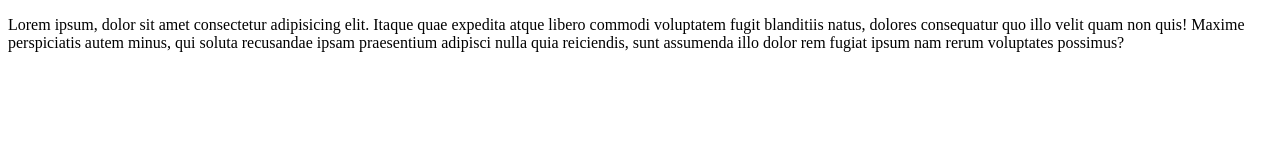
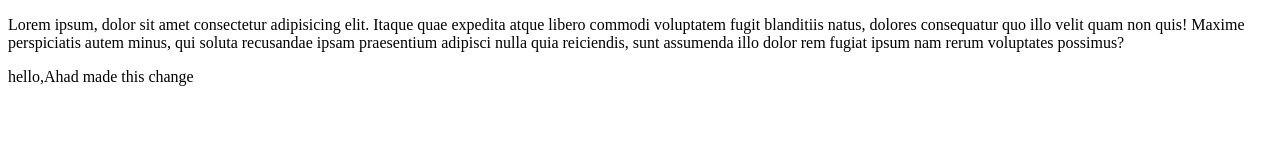
Before and after one commit to arammohd786/NewDemoRepo, a plain HTML site: page index.html in a window 1280 px wide. Drawn offline with Linux system fonts and the light colour scheme.

Commit message:
this is the message from Ahad

```diff
--- a/index.html
+++ b/index.html
@@ -8,6 +8,7 @@
 <body>
     <p>Lorem ipsum, dolor sit amet consectetur adipisicing elit. Itaque quae expedita atque libero commodi voluptatem fugit blanditiis natus, dolores consequatur quo illo velit quam non quis! Maxime perspiciatis autem minus, qui soluta recusandae ipsam praesentium adipisci nulla quia reiciendis, sunt assumenda illo dolor rem fugiat ipsum nam rerum voluptates possimus?
     </p>
+    <p>hello,Ahad made this change</p>
 
 </body>
 </html>
```
